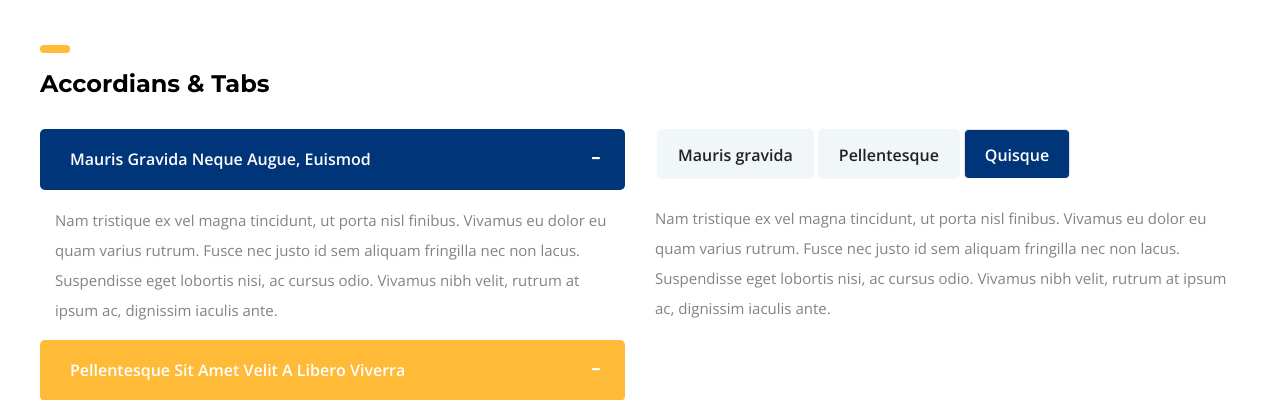
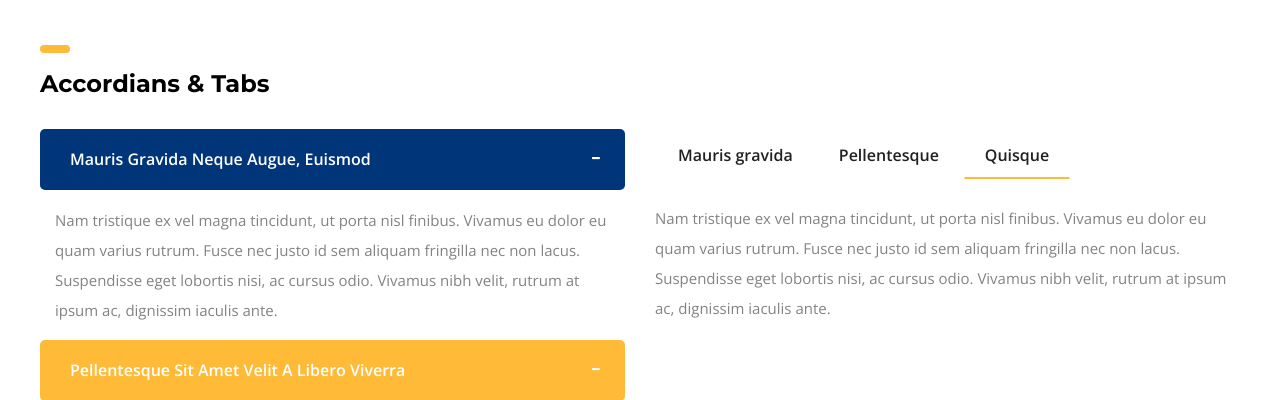
Before and after one commit to sitb-and-Team/difu-enterprise-web-b, a PHP site: page /elements.html in a window 1280 px wide. Shown: the part 723-1123 px from the top of the page. Run offline with PHP 8.4, Linux system fonts and the light colour scheme; some web fonts are replaced.

Commit message:
加入我们css

```diff
--- a/src/css/style.css
+++ b/src/css/style.css
@@ -2591,15 +2591,15 @@ img {
 }
 
 .credit-tabs-content .nav-tabs .nav-link {
-    background-color: #f1f7f9;
     padding: 0 20px;
     height: 50px;
     line-height: 50px;
     color: #212121;
     margin: 0 2px;
-    border-radius: 5px;
+    text-align: center;
     font-size: 16px;
     font-weight: 600;
+    border-color: rgba(0, 0, 0, 0);
 }
 
 @media only screen and (min-width: 992px) and (max-width: 1199px) {
@@ -2624,8 +2624,7 @@ img {
 }
 
 .credit-tabs-content .nav-tabs .nav-link.active {
-    background-color: #003679;
-    color: #ffffff;
+    border-bottom: 2px solid #ffbb38;
 }
 
 .credit-tabs-content .credit-tab-text {
```
